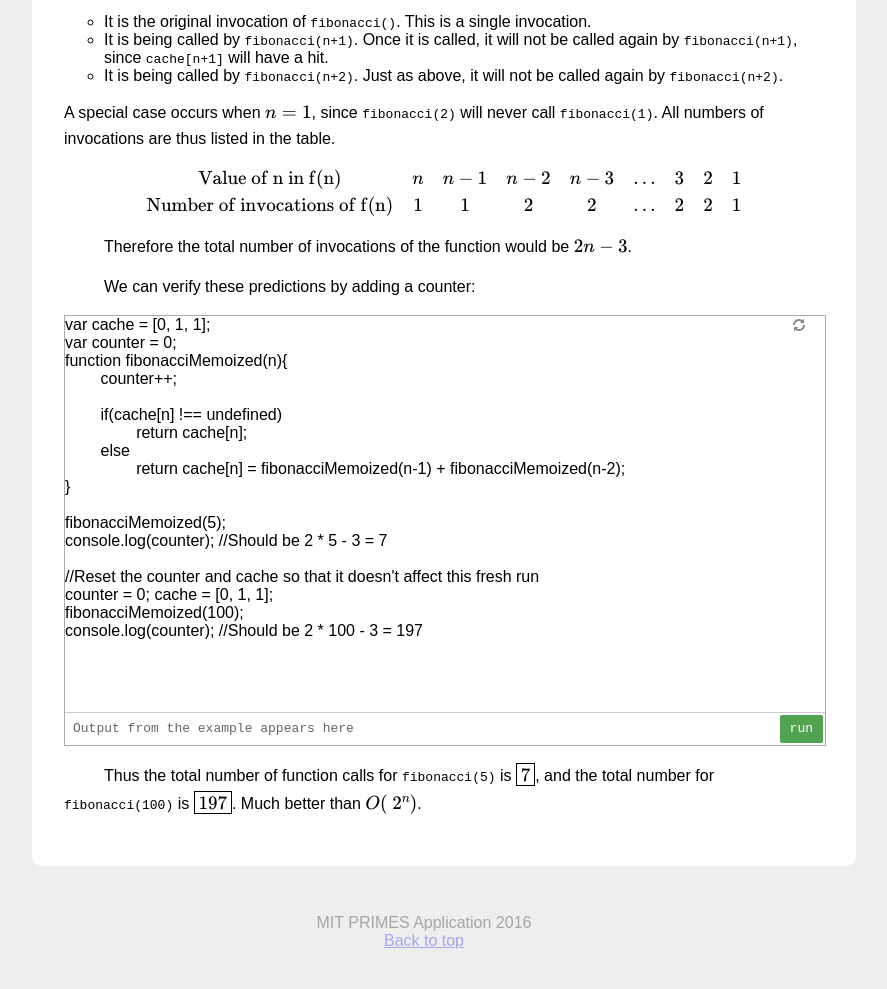
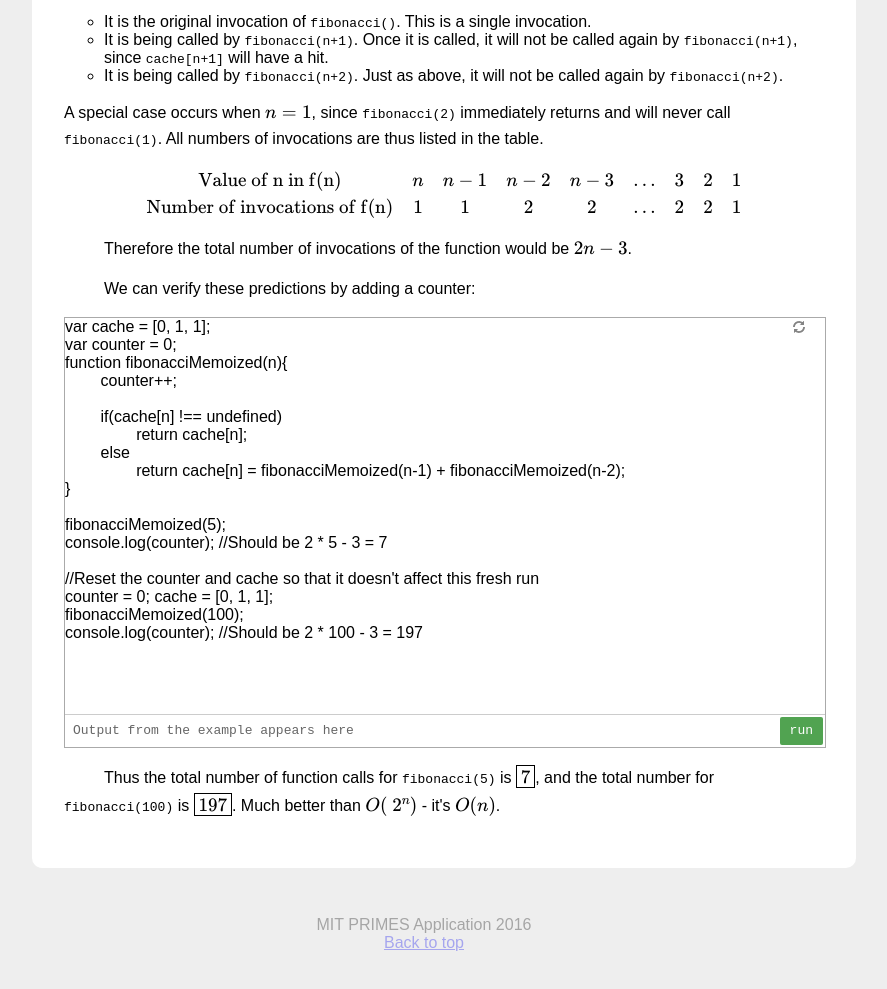
Before and after one commit to cchan/chan-cs-solution, a plain HTML site: page prob2.html in a window 1280 px wide. Shown: the part 827-1816 px from the top of the page, without its empty margins (216-1103 px from the left). Drawn offline with nearby package versions, Linux system fonts and the light colour scheme; some packages are replaced by stand-ins of ours.

Commit message:
noscript warning, various bugfixes

```diff
--- a/prob2.html
+++ b/prob2.html
@@ -15,6 +15,7 @@ How to use: Just open this file in a relatively modern browser!
 <header>
 	<h1>MIT PRIMES Application 2016</h1>
 	<h2>Problem 2</h2>
+	<noscript><h2 style="color:red">Your JavaScript is off :( It's very hard to use this without JavaScript!</h2></noscript>
 	<nav>
 		Go to problem:
 		<a href="index.html">Index</a>
@@ -62,7 +63,7 @@ console.log("fibonacci(100) = " + fibonacciMemoized(100)); //Should be 354224848
 				<li>It is being called by <code>fibonacci(n+1)</code>. Once it is called, it will not be called again by <code>fibonacci(n+1)</code>, since <code>cache[n+1]</code> will have a hit.</li>
 				<li>It is being called by <code>fibonacci(n+2)</code>. Just as above, it will not be called again by <code>fibonacci(n+2)</code>.</li>
 			</ul>
-			<p class="noindent">A special case occurs when $n=1$, since <code>fibonacci(2)</code> will never call <code>fibonacci(1)</code>. All numbers of invocations are thus listed in the table.</p>
+			<p class="noindent">A special case occurs when $n=1$, since <code>fibonacci(2)</code> immediately returns and will never call <code>fibonacci(1)</code>. All numbers of invocations are thus listed in the table.</p>
 			<div style="text-align:center;">
 			$$
 				\begin{matrix}
@@ -96,7 +97,7 @@ fibonacciMemoized(100);
 console.log(counter); //Should be 2 * 100 - 3 = 197
 			</div>
 
-			<p>Thus the total number of function calls for <code>fibonacci(5)</code> is $\boxed{7}$, and the total number for <code>fibonacci(100)</code> is $\boxed{197}$. Much better than $O(~2^n)$.</p>
+			<p>Thus the total number of function calls for <code>fibonacci(5)</code> is $\boxed{7}$, and the total number for <code>fibonacci(100)</code> is $\boxed{197}$. Much better than $O(~2^n)$ - it's $O(n)$.</p>
 		</li>
 	</ol>
 </article>
```
Also changed, not shown: index.html (+1 -0 lines), prob1.html (+1 -0 lines), prob10.html (+1 -0 lines), prob11.html (+1 -0 lines), prob12.html (+1 -0 lines), prob3.html (+1 -0 lines), prob4.html (+1 -0 lines), prob5.html (+1 -0 lines), prob6.html (+1 -0 lines), prob7.html (+1 -0 lines), prob8.html (+1 -0 lines), prob9.html (+1 -0 lines).
